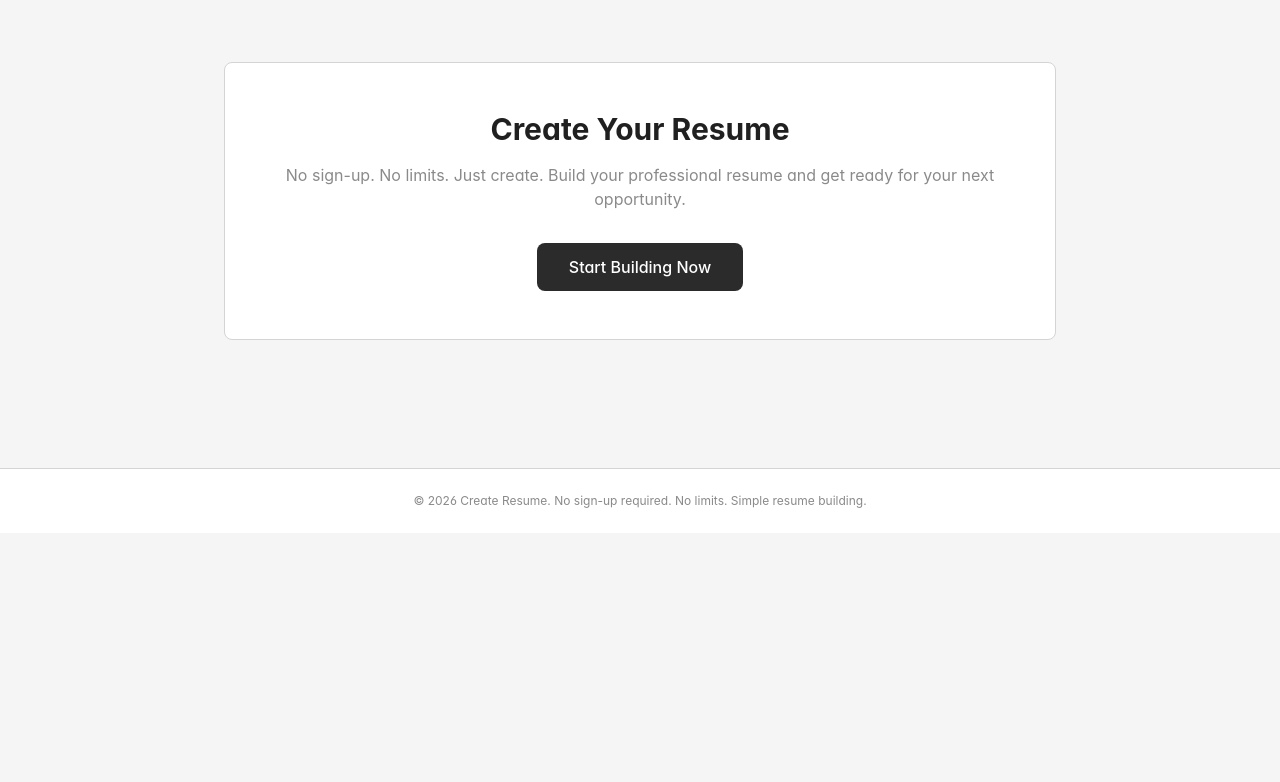
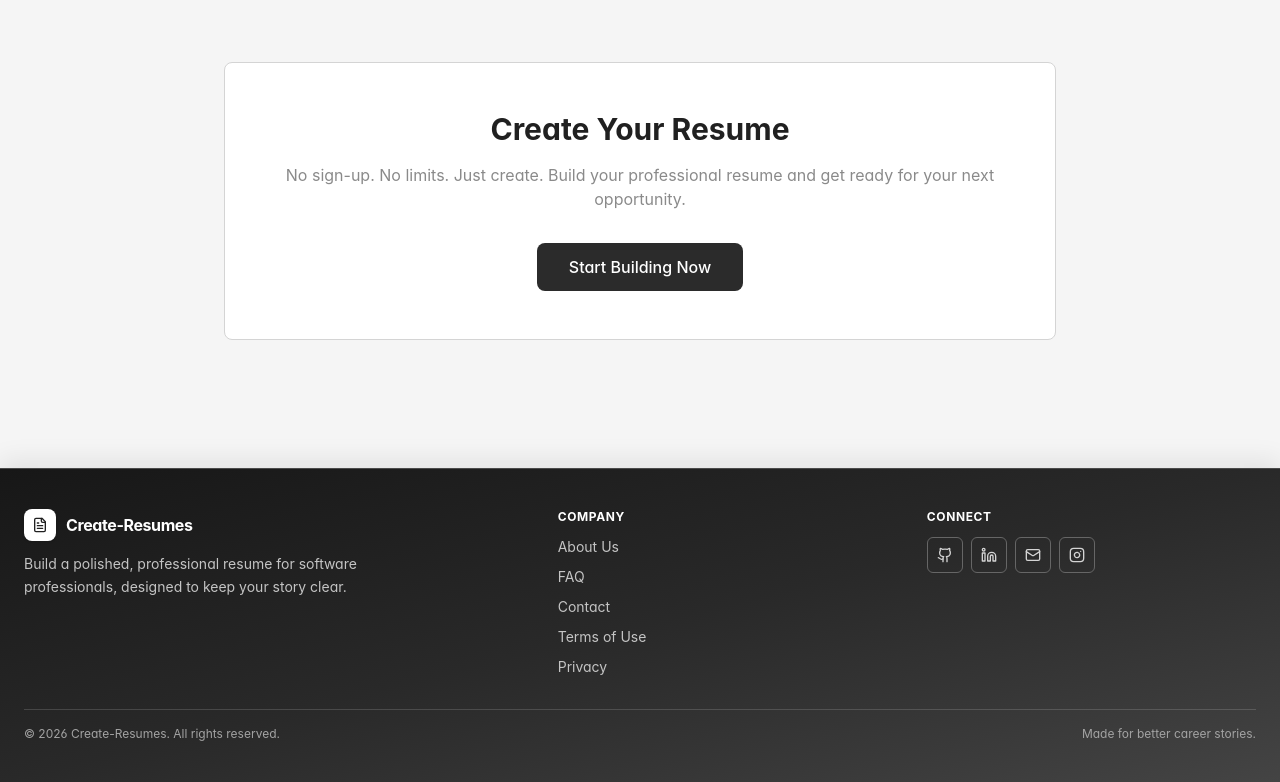
Before and after one commit to Gitanuj993/create-resume-ui, a React (Vite) app: page /about in a window 1280 px wide. Shown: the part 2831-3613 px from the top of the page. Before the commit the page ends 3364 px from the top, so only its background shows below. Built offline with nearby package versions, Linux system fonts and the light colour scheme.

Commit message:
added footer to about page

```diff
--- a/src/pages/About.tsx
+++ b/src/pages/About.tsx
@@ -1,6 +1,7 @@
 import React from 'react';
 import { Link } from 'react-router-dom';
 import { ArrowLeft, Infinity, Lock, Zap, Target, FileCheck, RefreshCw, Users } from 'lucide-react';
+import { Footer } from '../components/Footer';
 
 export const About: React.FC = () => {
   return (
@@ -254,12 +255,7 @@ export const About: React.FC = () => {
         </section>
       </main>
 
-      {/* Footer */}
-      <footer className="bg-white border-t border-[#D4D4D4] mt-auto">
-        <div className="max-w-[1600px] mx-auto px-4 sm:px-6 py-6 text-center text-xs text-[#8A8A8A]">
-          <p>© 2026 Create Resume. No sign-up required. No limits. Simple resume building.</p>
-        </div>
-      </footer>
+      <Footer />
     </div>
   );
 };
```
